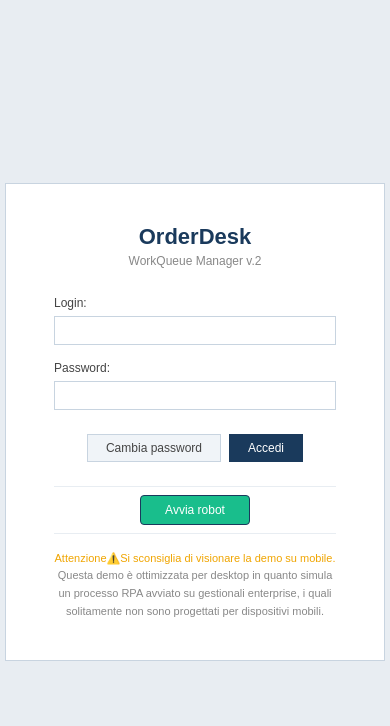
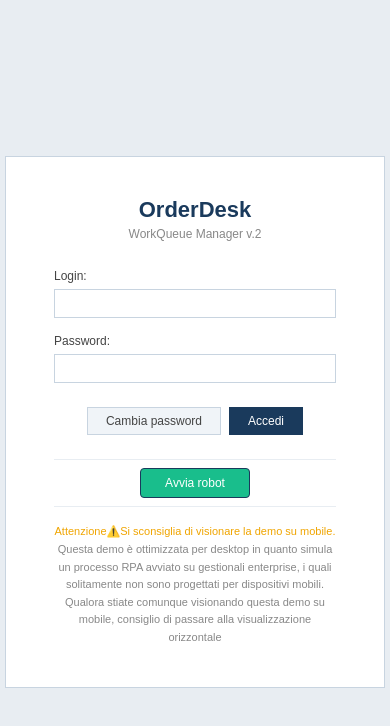
Before and after one commit to roxyle/rpa-workqueue-simulator, a Next.js app: page /dashboard in a window 390 px wide. Shown: the top 726 px of the page. Built offline with nearby package versions, Linux system fonts and the light colour scheme.

Commit message:
feat: added another warning on login page to incentivate desktop visualization or at least to turn mobile on wide screen

```diff
--- a/src/components/login/LoginForm.tsx
+++ b/src/components/login/LoginForm.tsx
@@ -132,7 +132,7 @@
                     <div style={{ fontSize: "11px", color: "#888", lineHeight: "1.6" }}>
                         <span style={{ color: "#f0a500", fontWeight: "500"}}>Attenzione⚠️Si sconsiglia di visionare la demo su mobile.</span>
                         {" "}Questa demo è ottimizzata per desktop in quanto simula un processo RPA avviato su
-                        gestionali enterprise, i quali solitamente non sono progettati per dispositivi mobili.
+                        gestionali enterprise, i quali solitamente non sono progettati per dispositivi mobili. Qualora stiate comunque visionando questa demo su mobile, consiglio di passare alla visualizzazione orizzontale
                     </div>
                 </div>
             </div>
```
